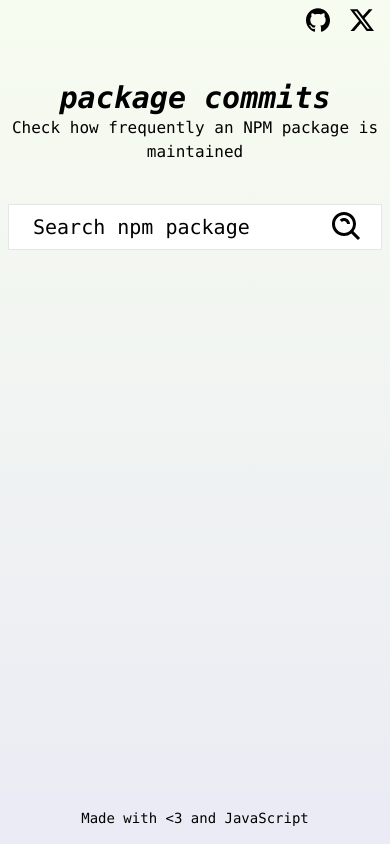
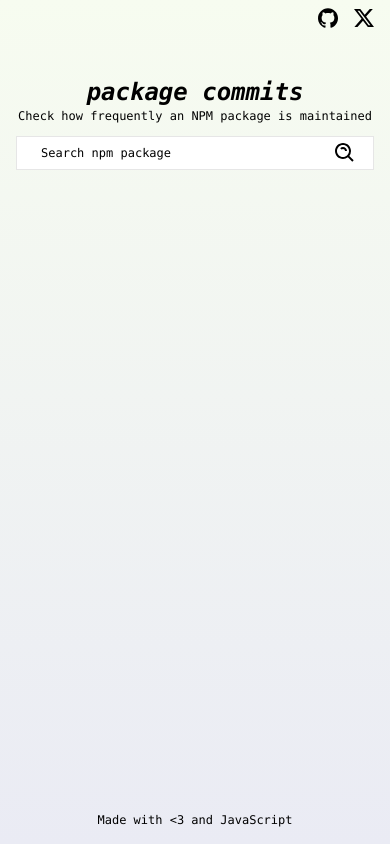
Before and after one commit to enyichiaagu/package-commits, a React (Vite) app in the folder client/: page / in a window 390 px wide. Built offline with nearby package versions, Linux system fonts and the light colour scheme.

Commit message:
Made front page mobile friendly

```diff
--- a/client/src/App.jsx
+++ b/client/src/App.jsx
@@ -7,7 +7,7 @@ import { SWRConfig } from 'swr';
 function App() {
   return (
     <SWRConfig value={{ revalidateOnFocus: false }}>
-      <div className='h-svh flex flex-col bg-linear-to-t from-body-gradient-b to-body-gradient-t'>
+      <div className='h-svh flex flex-col bg-linear-to-t from-body-gradient-b to-body-gradient-t text-xs sm:text-base'>
         <div className='flex-1'>
           <Routes>
             <Route index element={<FrontPage />} />
--- a/client/src/components/Footer.jsx
+++ b/client/src/components/Footer.jsx
@@ -2,7 +2,7 @@ import PropTypes from 'prop-types';
 
 function Footer() {
   return (
-    <div className='text-center text-sm py-4 bg-body-gradient-b'>{`Made with <3 and JavaScript`}</div>
+    <div className='text-center py-4'>{`Made with <3 and JavaScript`}</div>
   );
 }
 
--- a/client/src/components/GraphBox.jsx
+++ b/client/src/components/GraphBox.jsx
@@ -4,7 +4,6 @@ import useCommits from '../hooks/useCommits';
 
 function GraphBox({ tabType, pkgData }) {
   const { commits, isLoading, isError } = useCommits(pkgData);
-  console.log(commits);
 
   return (
     <>
--- a/client/src/components/Graphs/DailyCommits/DailyCommits.jsx
+++ b/client/src/components/Graphs/DailyCommits/DailyCommits.jsx
@@ -31,7 +31,6 @@ const DailyCommits = memo(function DailyCommits({
     xPosition = daysWidth;
 
   const bounds = calcDistribution(weeklyCommits);
-  console.log(bounds);
 
   // Loop to generate the weekly columns in the graph
   for (let i = 0; i < totalWeeks; i++) {
--- a/client/src/components/SearchBox.jsx
+++ b/client/src/components/SearchBox.jsx
@@ -44,12 +44,12 @@ function SearchBox({ variant, pkg }) {
   // Make sure it fetches updates on a fresh display packages page
   useEffect(() => {
     const loadItems = async () => {
-      if (isOpen && pkg && !items.length) {
+      if (isOpen && displayValue === pkg && !items.length) {
         setItems(await getFilteredList(pkg));
       }
     };
     loadItems();
-  }, [isOpen, pkg, items]);
+  }, [isOpen, pkg, displayValue, items]);
 
   return (
     <div className='w-lg justify-center'>
@@ -61,7 +61,7 @@ function SearchBox({ variant, pkg }) {
       />
       <ul
         {...getMenuProps()}
-        className={`bg-list-bg max-h-60 overflow-y-auto shadow-md z-10 absolute w-lg ${
+        className={`bg-list-bg max-h-60 overflow-y-auto shadow-md z-10 absolute max-w-lg w-full ${
           !displayValue && 'hidden'
         }`}
       >
--- a/client/src/components/SearchInput.jsx
+++ b/client/src/components/SearchInput.jsx
@@ -4,7 +4,7 @@ import { Link } from 'react-router';
 import { BiSearchAlt } from 'react-icons/bi';
 
 const inputStyles = {
-  front: 'text-xl py-2 px-6',
+  front: 'sm:text-xl py-2 px-6',
   normal: '',
 };
 
@@ -17,6 +17,7 @@ const SearchInput = forwardRef(function SearchInput(
   ref
 ) {
   let isFrontVariant = variant === 'front';
+  let trimmedValue = displayValue.trim();
 
   return (
     <div className={`flex justify-center ${containerStyles[variant]}`}>
@@ -27,13 +28,15 @@ const SearchInput = forwardRef(function SearchInput(
         ref={ref}
         {...otherProps}
         value={displayValue}
+        autoCapitalize='none'
+        autoCorrect='off'
       />
       {isFrontVariant && (
         <Link
-          to={`/package/${displayValue}`}
+          to={trimmedValue && `/package/${trimmedValue}`}
           className='inline-flex items-center pr-4'
         >
-          <BiSearchAlt className='text-4xl' />
+          <BiSearchAlt className='text-2xl sm:text-4xl' />
         </Link>
       )}
     </div>
--- a/client/src/components/SearchListItem.jsx
+++ b/client/src/components/SearchListItem.jsx
@@ -10,11 +10,20 @@ const SearchListItem = forwardRef(function SearchListItem(
       ref={ref}
       className={`${
         highlighted ? 'bg-green-highlight' : ''
-      } px-3 py-1 border-b-1 border-custom-grey cursor-pointer`}
+      } px-6 py-1 border-b-1 border-custom-grey cursor-pointer`}
       {...otherProps}
     >
-      <span className='block text-sm'>{item.package.name}</span>
-      <span className='block text-xs truncate'>{item.package.description}</span>
+      {item.highlight ? (
+        <span
+          className='block'
+          dangerouslySetInnerHTML={{ __html: item.highlight }}
+        ></span>
+      ) : (
+        <span className='block'>{item.package.name}</span>
+      )}
+      <span className='block text-[0.55rem] sm:text-xs truncate'>
+        {item.package.description}
+      </span>
     </li>
   );
 });
--- a/client/src/components/Socials.jsx
+++ b/client/src/components/Socials.jsx
@@ -4,12 +4,12 @@ import PropTypes from 'prop-types';
 
 function Socials({ className = '' }) {
   return (
-    <div className={`flex gap-5 ${className}`}>
+    <div className={`flex gap-4 text-xl ${className}`}>
       <a href='https://github.com/enyichiaagu/package-commits' target='_blank'>
-        <ImGithub className='text-2xl' />
+        <ImGithub />
       </a>
       <a href='https://x.com/EnyichiA' target='_blank'>
-        <BsTwitterX className='text-2xl' />
+        <BsTwitterX />
       </a>
     </div>
   );
--- a/client/src/index.css
+++ b/client/src/index.css
@@ -12,3 +12,9 @@
   --color-custom-grey: #e6e6e6;
   --color-green-highlight: #e3f4d7;
 }
+
+@layer base {
+  em {
+    @apply font-bold;
+  }
+}
--- a/client/src/pages/FrontPage.jsx
+++ b/client/src/pages/FrontPage.jsx
@@ -5,16 +5,16 @@ function FrontPage() {
   return (
     <>
       <Header />
-      <main className='flex-1 mx-2'>
+      <main className='flex-1 mx-4 relative'>
         <div className='flex flex-col items-center mt-10 sm:mt-20'>
-          <h1 className='font-bold italic text-3xl sm:text-5xl'>
+          <h1 className='font-bold italic text-2xl sm:text-5xl'>
             package commits
           </h1>
           <span className='text-center'>
             Check how frequently an NPM package is maintained
           </span>
         </div>
-        <div className='mt-10 flex justify-center'>
+        <div className='mt-3 sm:mt-10 flex justify-center'>
           <SearchBox variant='front' />
         </div>
       </main>
```
